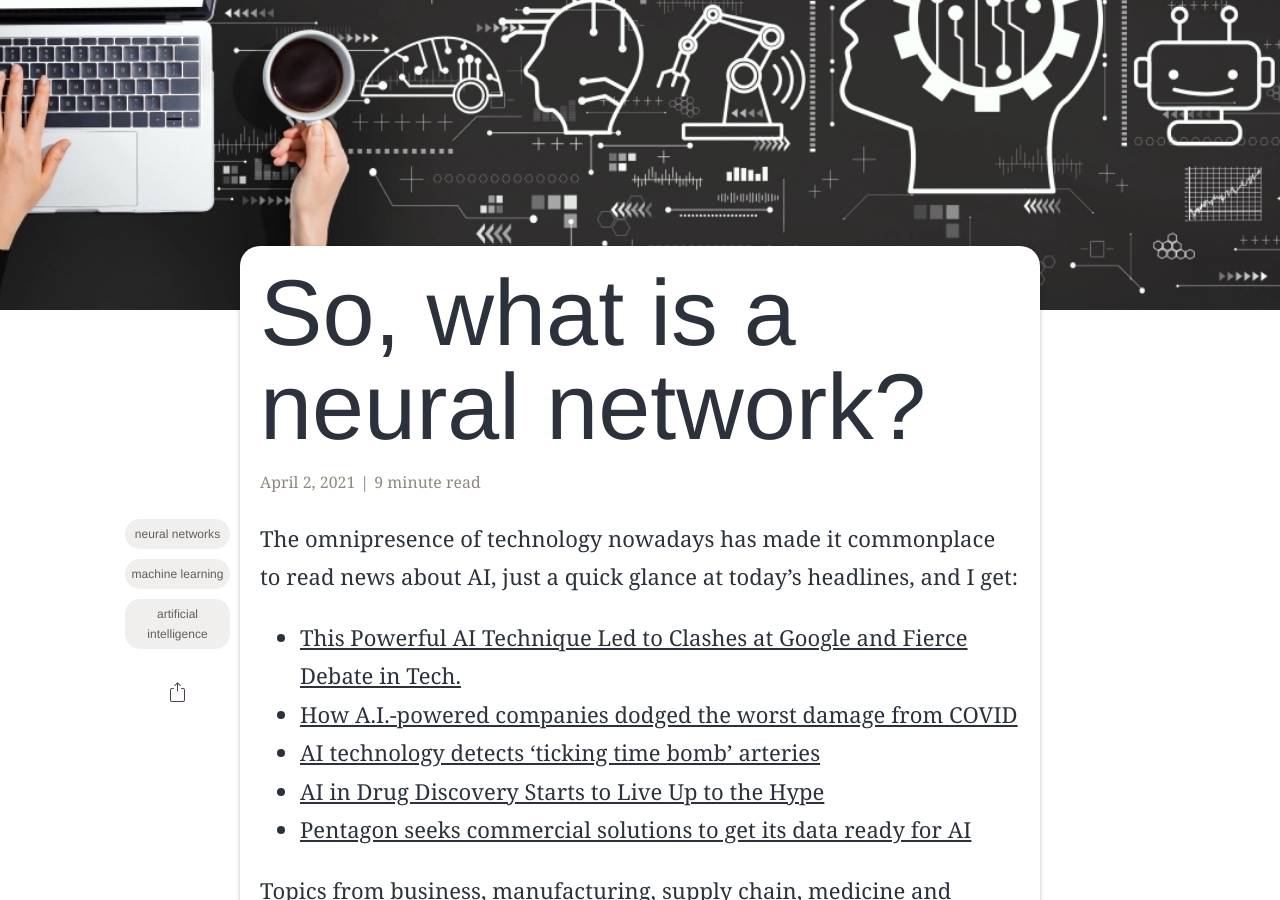
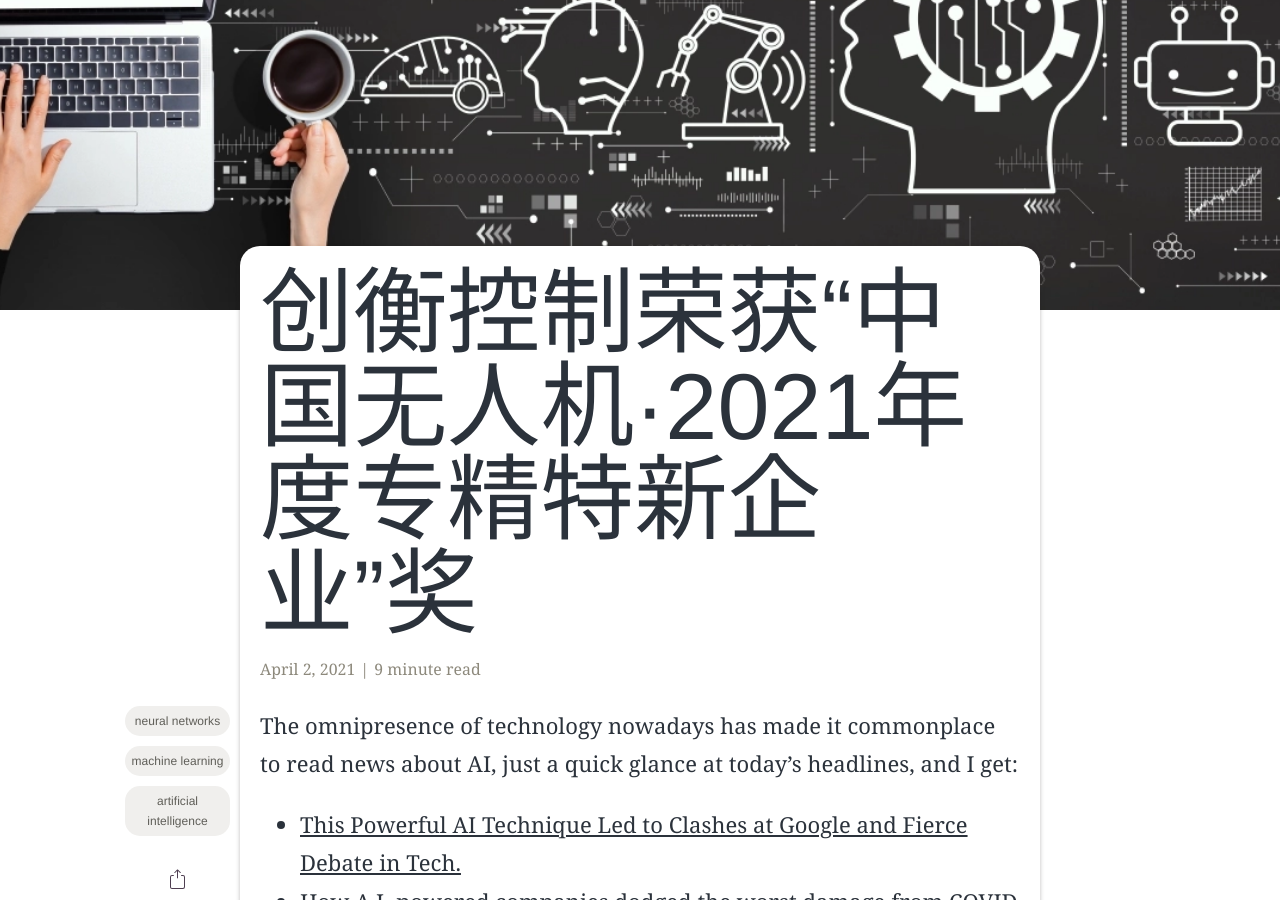
Before and after one commit to musictrl/musictrl.github.io, a Jekyll site: the page built from _posts/2021-04-02-back-to-basics.md, in a window 1280 px wide and 900 px high, scrolled down 357 px. Built offline with Jekyll 4.4.1, drawn with Linux system fonts in a browser that asks for light colours; some web fonts are replaced; comment, search, counter and statistics services are not loaded; some of the changed text lies outside the part shown.

Commit message:
Update 2021-04-02-back-to-basics.md

```diff
--- a/_posts/2021-04-02-back-to-basics.md
+++ b/_posts/2021-04-02-back-to-basics.md
@@ -2,7 +2,7 @@
 layout: post
 read_time: true
 show_date: true
-title: "So, what is a neural network?"
+title: "创衡控制荣获“中国无人机·2021年度专精特新企业”奖"
 date: 2021-04-02
 img: posts/20210402/post7-header.webp
 tags: [neural networks, machine learning, artificial intelligence]
```
